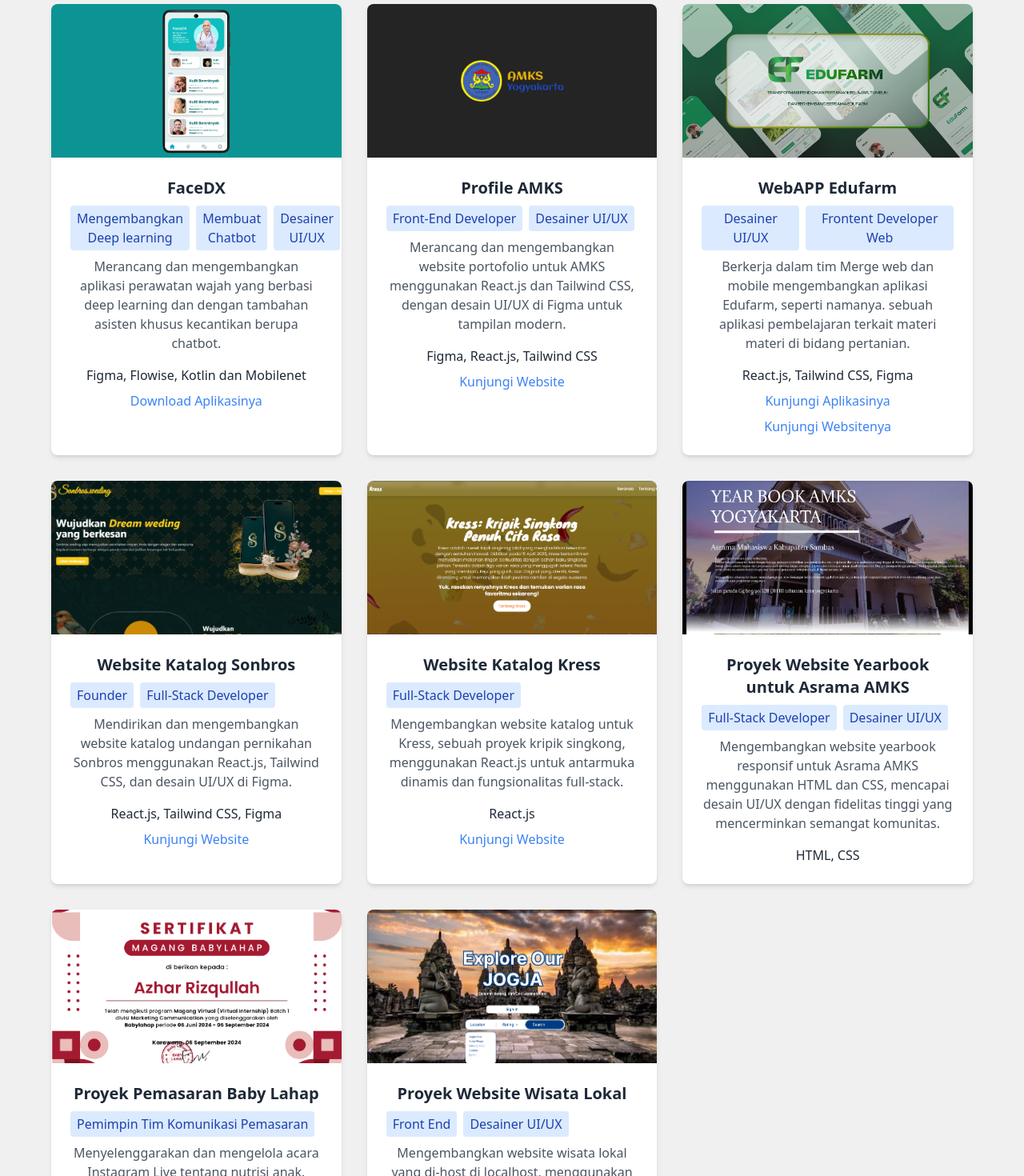
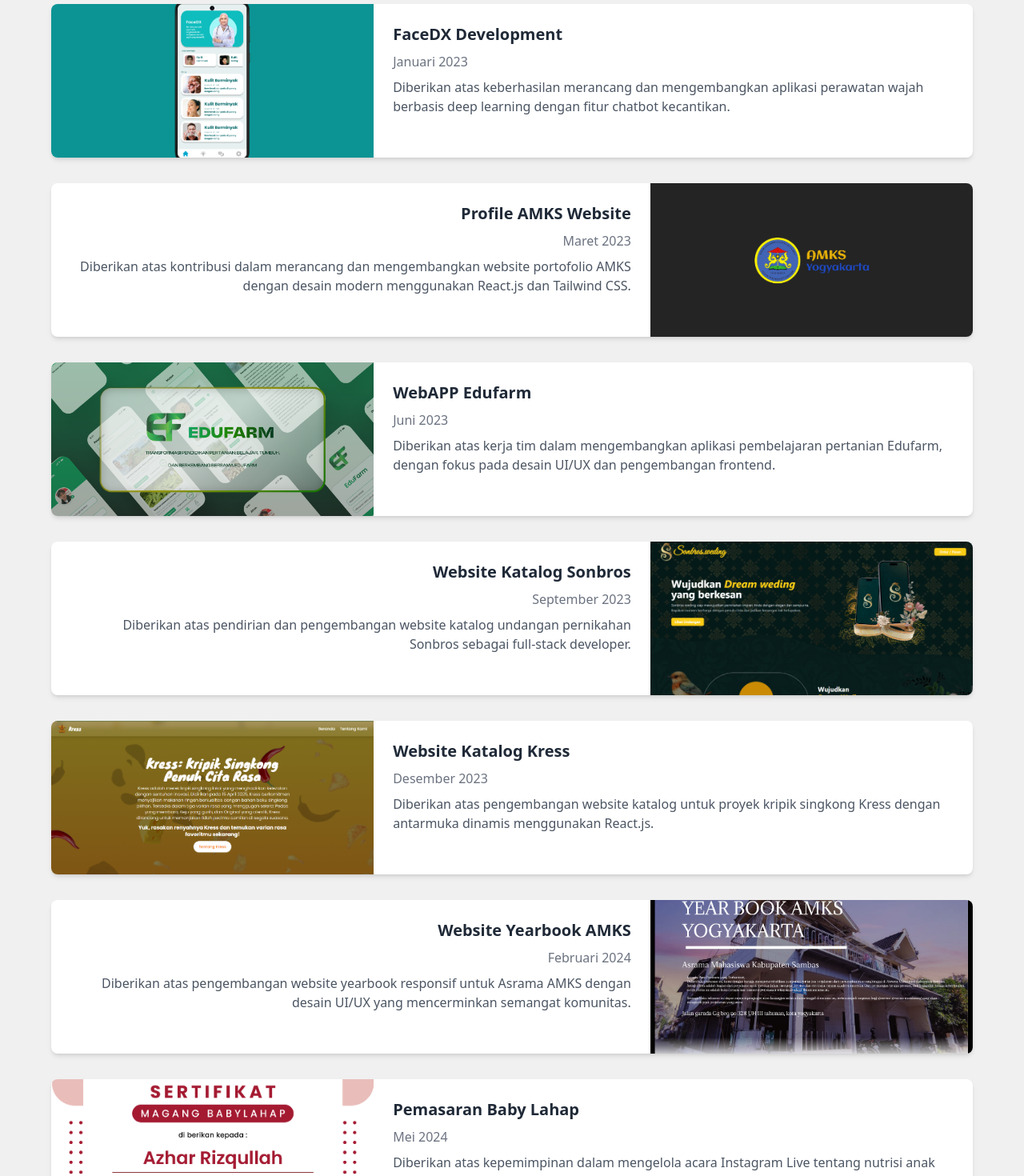
Before and after one commit to zharq03/Portofolio_Azhar-Rizqullah, a React (Vite) app: page / in a window 1280 px wide. Shown: the part 1330-2800 px from the top of the page at 80% size. Built offline with nearby package versions, Linux system fonts and the light colour scheme; the HTML template or start-up script is replaced by a standard one.

Commit message:
menambahkan components baru

```diff
--- /dev/null
+++ b/src/components/Sertifikat.jsx
@@ -0,0 +1,100 @@
+import React from 'react';
+import amksImage from '../assets/images/amks.png';
+import babylahapImage from '../assets/images/babylahap.png';
+import travelImage from '../assets/images/travel.png';
+import kressImage from '../assets/images/kress.png';
+import amkssImage from '../assets/images/Amkss.png';
+import sonbrosImage from '../assets/images/sonbros.png';
+import facedx from '../assets/images/FaceDX.png';
+import Edufarm from '../assets/images/EduFarm.png';
+
+const sertifikat = [
+  {
+    image: facedx,
+    alt: 'FaceDX Certificate',
+    title: 'FaceDX Development',
+    date: 'Januari 2023',
+    description: 'Diberikan atas keberhasilan merancang dan mengembangkan aplikasi perawatan wajah berbasis deep learning dengan fitur chatbot kecantikan.',
+  },
+  {
+    image: amkssImage,
+    alt: 'AMKS Portfolio Certificate',
+    title: 'Profile AMKS Website',
+    date: 'Maret 2023',
+    description: 'Diberikan atas kontribusi dalam merancang dan mengembangkan website portofolio AMKS dengan desain modern menggunakan React.js dan Tailwind CSS.',
+  },
+  {
+    image: Edufarm,
+    alt: 'Edufarm Certificate',
+    title: 'WebAPP Edufarm',
+    date: 'Juni 2023',
+    description: 'Diberikan atas kerja tim dalam mengembangkan aplikasi pembelajaran pertanian Edufarm, dengan fokus pada desain UI/UX dan pengembangan frontend.',
+  },
+  {
+    image: sonbrosImage,
+    alt: 'Sonbros Wedding Certificate',
+    title: 'Website Katalog Sonbros',
+    date: 'September 2023',
+    description: 'Diberikan atas pendirian dan pengembangan website katalog undangan pernikahan Sonbros sebagai full-stack developer.',
+  },
+  {
+    image: kressImage,
+    alt: 'Kress Catalog Certificate',
+    title: 'Website Katalog Kress',
+    date: 'Desember 2023',
+    description: 'Diberikan atas pengembangan website katalog untuk proyek kripik singkong Kress dengan antarmuka dinamis menggunakan React.js.',
+  },
+  {
+    image: amksImage,
+    alt: 'AMKS Yearbook Certificate',
+    title: 'Website Yearbook AMKS',
+    date: 'Februari 2024',
+    description: 'Diberikan atas pengembangan website yearbook responsif untuk Asrama AMKS dengan desain UI/UX yang mencerminkan semangat komunitas.',
+  },
+  {
+    image: babylahapImage,
+    alt: 'Baby Lahap Certificate',
+    title: 'Pemasaran Baby Lahap',
+    date: 'Mei 2024',
+    description: 'Diberikan atas kepemimpinan dalam mengelola acara Instagram Live tentang nutrisi anak dan strategi pemasaran konten.',
+  },
+  {
+    image: travelImage,
+    alt: 'Wisata Lokal Certificate',
+    title: 'Website Wisata Lokal',
+    date: 'Agustus 2024',
+    description: 'Diberikan atas pengembangan website wisata lokal dengan desain responsif dan pengalaman pengguna intuitif menggunakan PHP dan Bootstrap.',
+  },
+];
+
+const Sertifikat = () => (
+  <section id="sertifikat" className="py-12">
+    <div className="mx-auto max-w-6xl text-center">
+      <h3 className="text-lg text-blue-500">Sertifikat Pengalaman</h3>
+      <h1 className="text-3xl font-bold text-gray-800 dark:text-white">Sertifikat Pengalaman</h1>
+      <div className="mt-8 grid grid-cols-1 gap-8">
+        {sertifikat.map((sertifikat, index) => (
+          <div
+            key={sertifikat.title}
+            className="overflow-hidden rounded-lg bg-white shadow-md dark:bg-gray-700 flex flex-col md:flex-row"
+          >
+            <img
+              src={sertifikat.image}
+              alt={sertifikat.alt}
+              className={`h-48 w-full md:w-[35%] object-cover ${index % 2 === 0 ? 'md:order-first' : 'md:order-last'}`}
+            />
+            <div
+              className={`p-6 w-full md:w-[65%] ${index % 2 === 0 ? 'md:order-last text-left' : 'md:order-first text-right'}`}
+            >
+              <h4 className="text-xl font-semibold text-gray-800 dark:text-white">{sertifikat.title}</h4>
+              <p className="mt-2 text-gray-500 dark:text-gray-400">{sertifikat.date}</p>
+              <p className="mt-2 text-gray-600 dark:text-gray-300">{sertifikat.description}</p>
+            </div>
+          </div>
+        ))}
+      </div>
+    </div>
+  </section>
+);
+
+export default Sertifikat;
--- a/src/pages/Home.jsx
+++ b/src/pages/Home.jsx
@@ -5,6 +5,7 @@
 import Projects from '../components/Projects.jsx';
 import Skills from '../components/Skills.jsx';
 import Contact from '../components/Contact.jsx';
+import Sertifikat from '../components/Sertifikat.jsx';
 import WelcomePopup from '../components/WelcomePopup.jsx';
 
 const Home = () => {
@@ -13,6 +14,7 @@
       <Nav />
       <Herro />
       <Passion />
+      <Sertifikat />
       <Projects />
       <Skills />
       <Contact />
```
